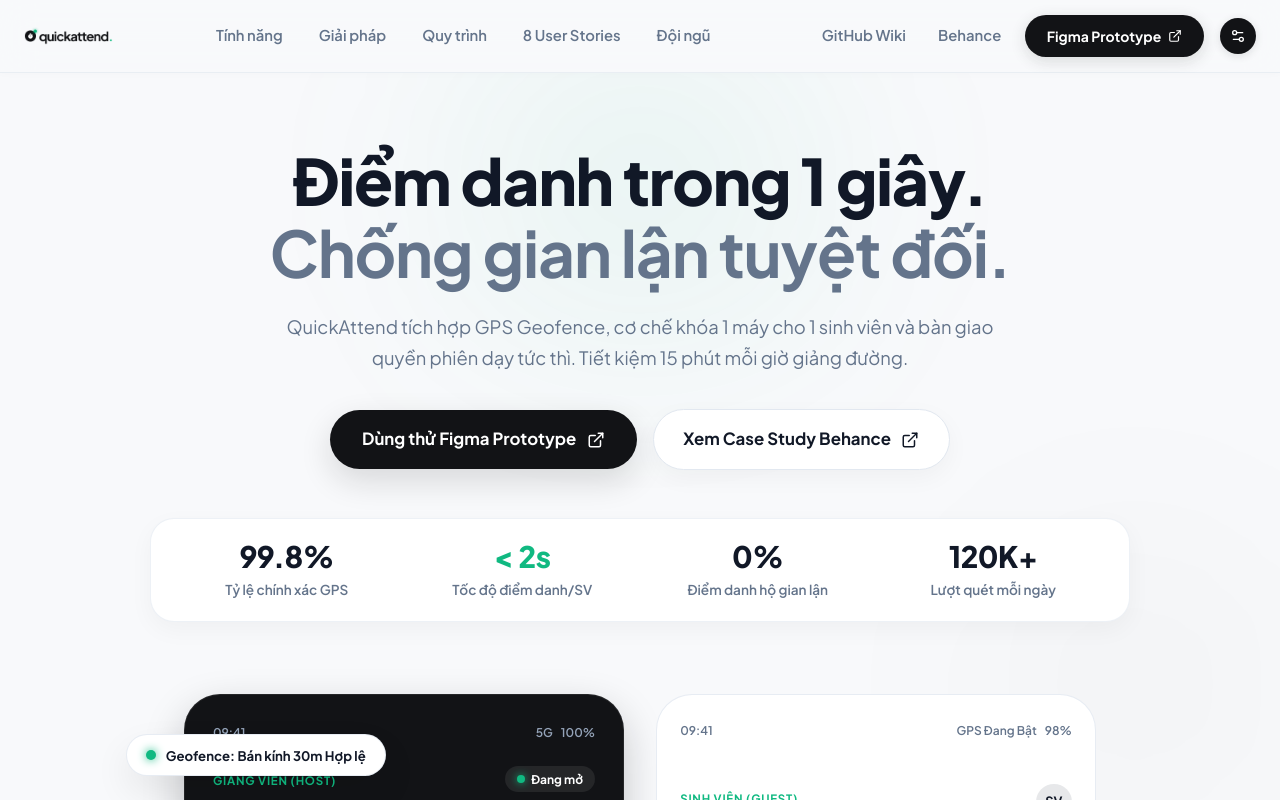
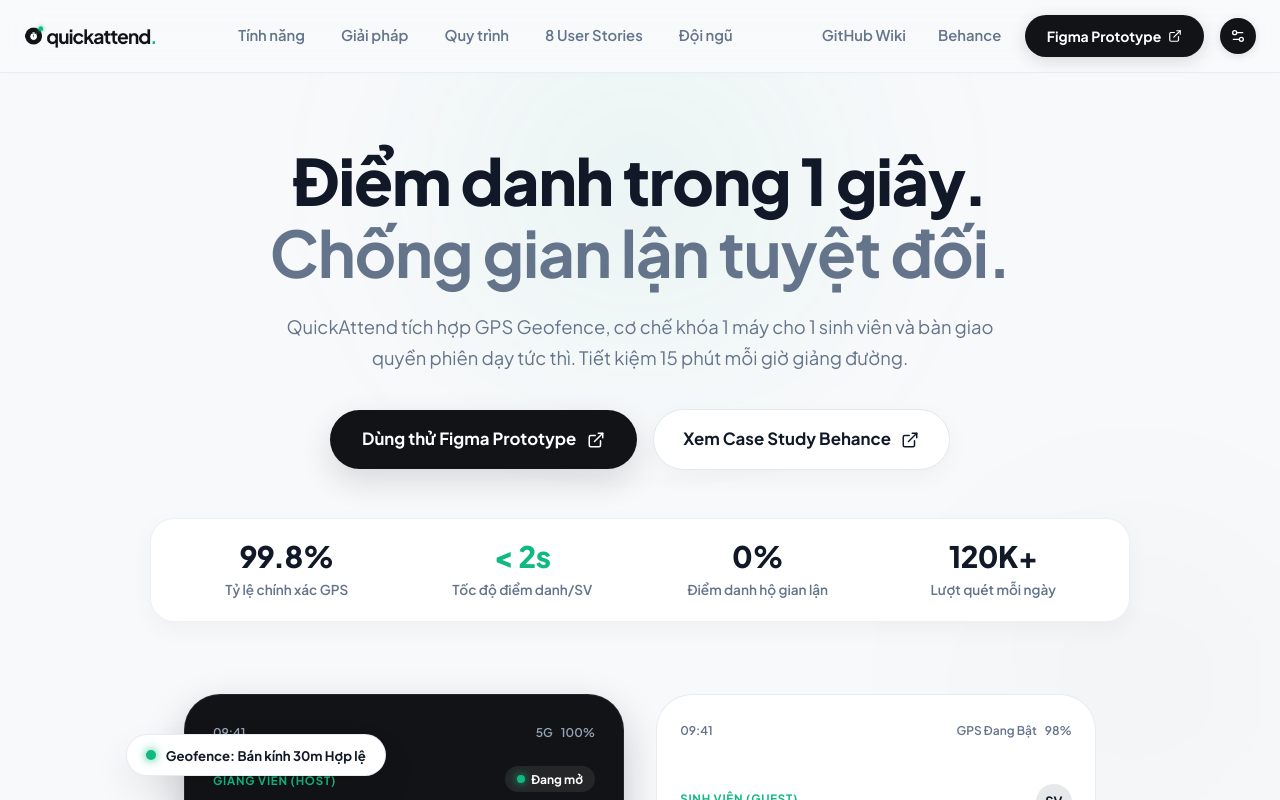
Before and after one commit to QuickAttend-Team/quickattend-landing, a React (Vite) app: page / in a window 1280 px wide. Shown: the top 800 px of the page. Built offline with nearby package versions, Linux system fonts and the light colour scheme.

Commit message:
style(branding): increase logo size in Navbar and Footer for visual balance

```diff
--- a/src/App.css
+++ b/src/App.css
@@ -52,7 +52,7 @@
 }
 
 .navbar__logo_img_01 {
-  height: 28px;
+  height: 42px;
   width: auto;
   object-fit: contain;
   display: block;
@@ -2104,7 +2104,7 @@
 }
 
 .footer__logo_img_01 {
-  height: 32px;
+  height: 44px;
   width: auto;
   object-fit: contain;
   display: block;
```
